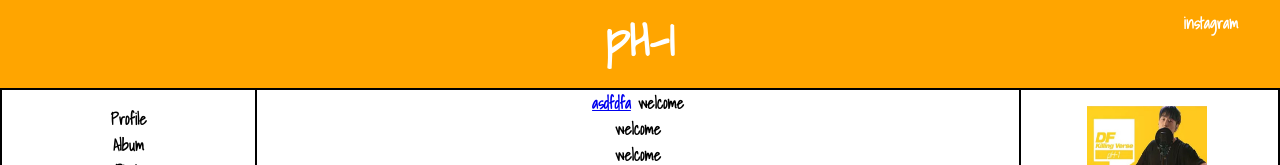
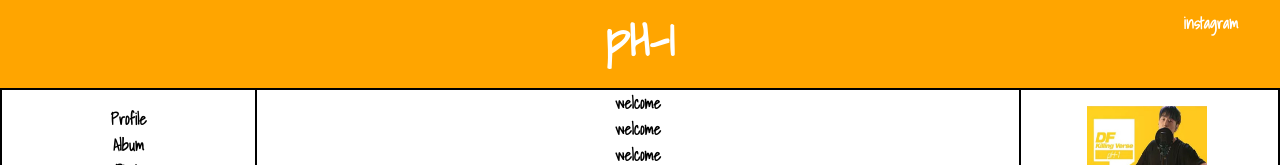
Before and after one commit to reminisce1/pH-1, a plain HTML site: page index.html in a window 1280 px wide. Shown: the top 165 px of the page. Drawn offline with Linux system fonts and the light colour scheme.

Commit message:
Update index.html

```diff
--- a/index.html
+++ b/index.html
@@ -106,7 +106,6 @@
         <a class="menu"href="Career.html">Career</a>
    </nav>
    <article>
-       <a href="index_2.html">asdfdfa</a>
        welcome<br>
        welcome<br>
        welcome<br>
```
